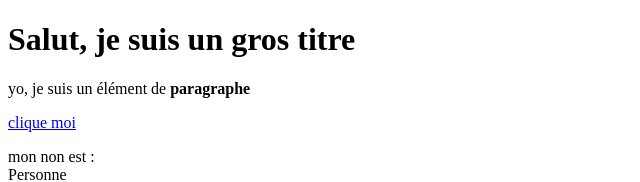
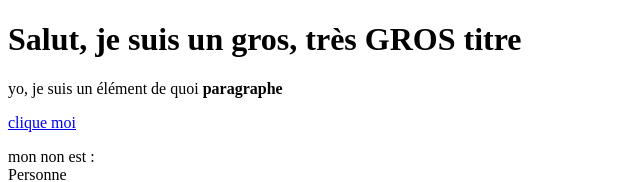
Before and after one commit to jufou/cartoon-hero, a plain HTML site: page test.html in a window 1280 px wide. Shown: the top 182 px of the page, without its empty margins (0-640 px from the left). Drawn offline with Linux system fonts and the light colour scheme.

Commit message:
Update test.html
ajouté "très GROS"

```diff
--- a/test.html
+++ b/test.html
@@ -4,8 +4,8 @@
   <title>testeuu page</title>
   </head>
 </body>
-  <h1>Salut, je suis un gros titre</h1>
-  <p>yo, je suis un élément de <b>paragraphe</b></p>
+  <h1>Salut, je suis un gros, très GROS titre</h1>
+  <p>yo, je suis un élément de quoi  <b>paragraphe</b></p>
   <a href="https://google.com" target="_blank" title="let's go Google"> clique moi </a>
   <p>mon non est : <br>
     Personne</p>
```
